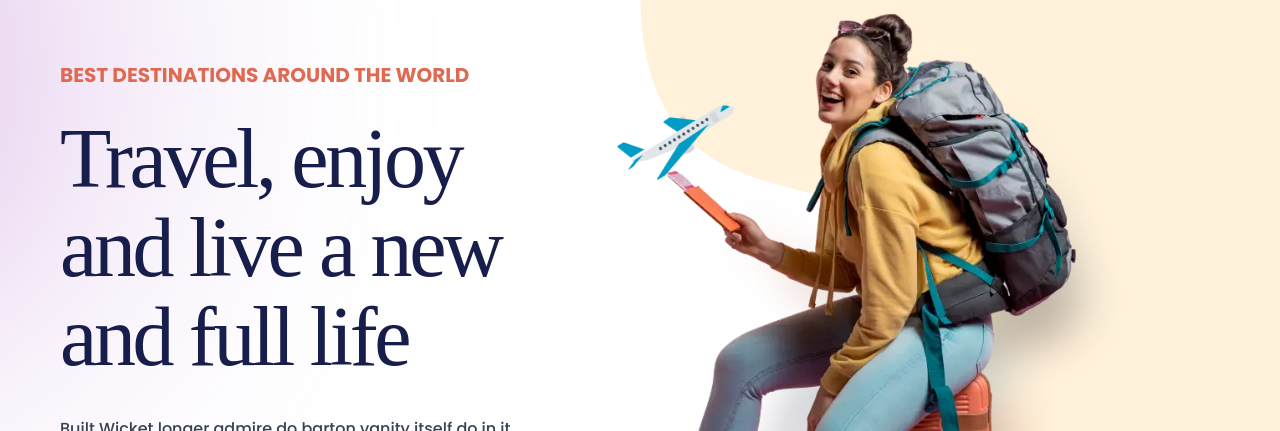
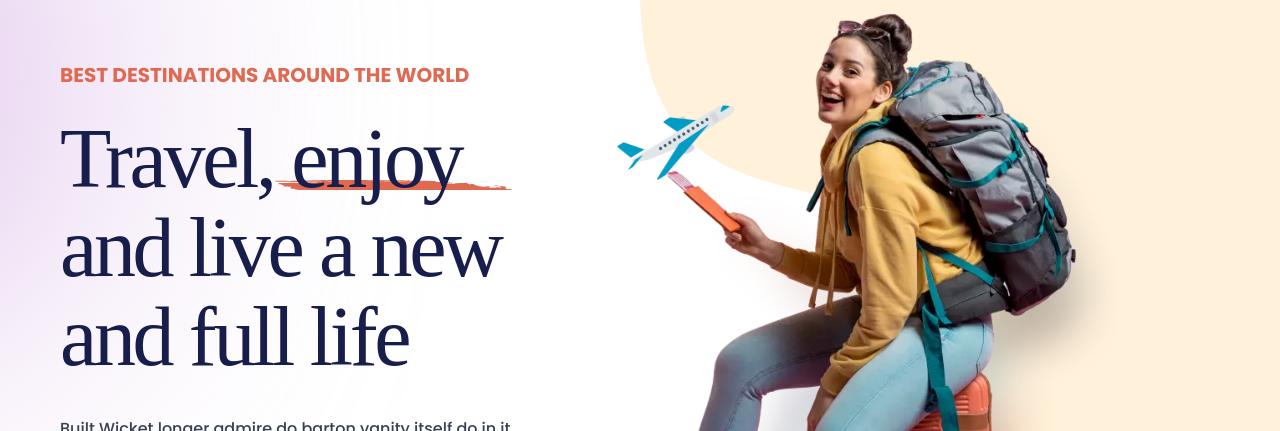
Before and after one commit to late-exairu/Jadoo, a React (Vite) app: page / in a window 1280 px wide. Shown: the part 109-540 px from the top of the page. Built offline with nearby package versions, Linux system fonts and the light colour scheme; a web font is replaced by a local one.

Commit message:
Add underline SVG

```diff
--- a/src/components/Hero.tsx
+++ b/src/components/Hero.tsx
@@ -10,13 +10,13 @@ export default function Hero() {
     <section>
       <div className="absolute left-[-420px] top-[-60px] size-[480px] rounded-full bg-[#D5AEE4] blur-[150px]" />
       <Container className="relative mt-10 flex min-h-svh items-center py-20">
-        <div className="absolute -top-10 left-1/2 h-[736px] w-[1327px] bg-[url('/public/cloud.svg')] bg-no-repeat" />
+        <div className="absolute -top-10 left-1/2 h-[736px] w-[1327px] bg-[url('/cloud.svg')] bg-no-repeat" />
         <div className="relative z-10 mx-auto max-w-[380px] text-center md:m-0 md:max-w-[420px] md:text-left lg:max-w-[480px] xl:max-w-[560px]">
           <h1 className="text-orange mb-6 text-sm font-bold uppercase md:text-[20px]">
             {hero.title}
           </h1>
           <h2
-            className="text-text-dark mb-6 font-serif text-5xl leading-[1.06] tracking-[-0.04em] md:text-6xl lg:mb-8 lg:text-7xl xl:text-[84px]"
+            className="text-text-dark [&>span]:after:-translate-x-3/7 mb-6 font-serif text-5xl leading-[1.06] tracking-[-0.04em] md:text-6xl lg:mb-8 lg:text-7xl xl:text-[84px] [&>span]:relative [&>span]:z-10 [&>span]:after:absolute [&>span]:after:bottom-[15%] [&>span]:after:left-1/2 [&>span]:after:-z-10 [&>span]:after:h-[12%] [&>span]:after:w-[140%] [&>span]:after:bg-[url('/underline.svg')] [&>span]:after:bg-center [&>span]:after:bg-no-repeat [&>span]:after:content-['']"
             dangerouslySetInnerHTML={{ __html: hero.subtitle }}
           />
           <p className="mb-8 max-w-lg text-sm leading-loose text-gray-700 lg:text-base">
--- a/src/data.json
+++ b/src/data.json
@@ -56,7 +56,7 @@
   },
   "hero": {
     "title": "Best Destinations around the world",
-    "subtitle": "Travel, enjoy<br/> and live a new<br/> and full life",
+    "subtitle": "Travel, <span>enjoy</span><br/> and live a new<br/> and full life",
     "description": "Built Wicket longer admire do barton vanity itself do in it. Preferred to sportsmen it engrossed listening. Park gate sell they west hard for the.",
     "buttons": {
       "primary": {
```
Also changed, not shown: public/underline.svg (added).
